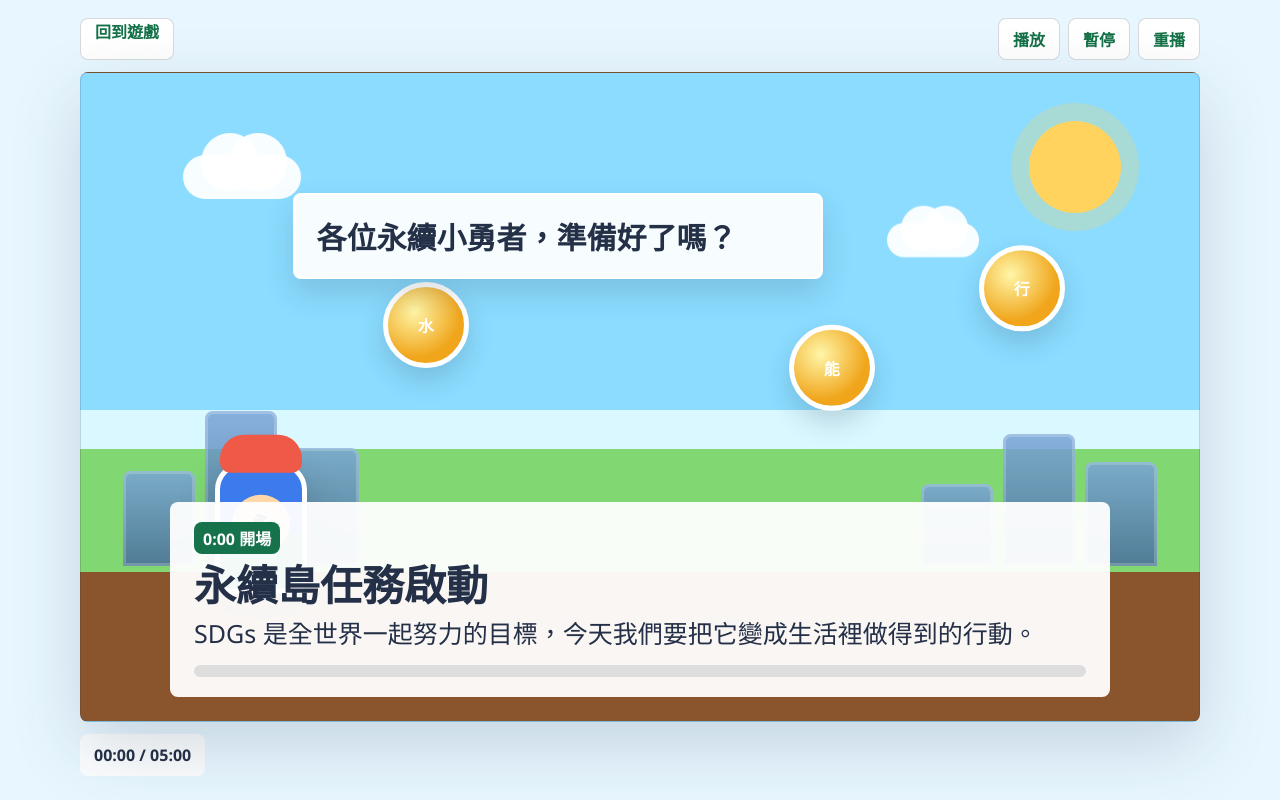
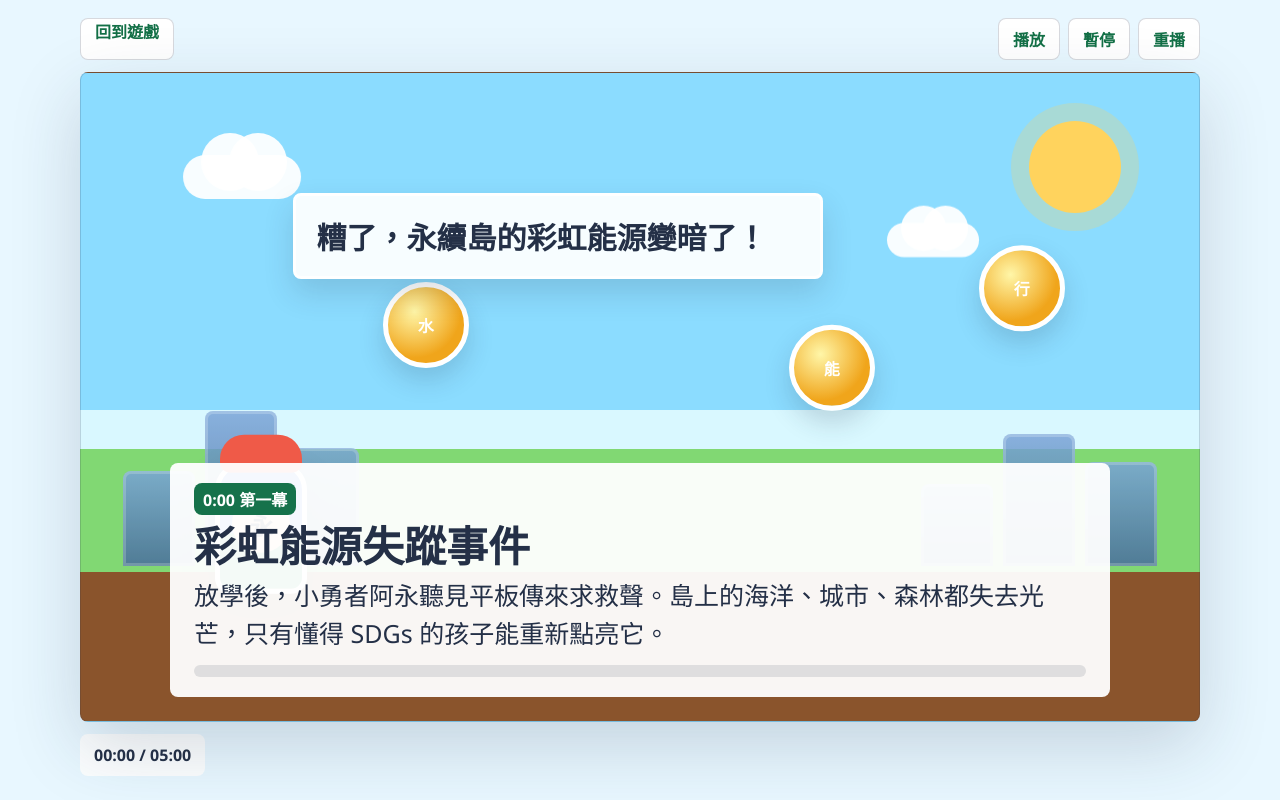
Before and after one commit to lexoslexus/sdgs-rpg-classroom, a website: page public/teaching-video.html in a window 1280 px wide. Drawn offline with Linux system fonts and the light colour scheme.

Commit message:
Make teaching video story-driven

```diff
--- a/public/teaching-video.html
+++ b/public/teaching-video.html
@@ -79,11 +79,11 @@
         <div class="city"><div class="building"></div><div class="building"></div><div class="building"></div><div class="building"></div><div class="building"></div><div class="building"></div></div>
         <div class="orb one" id="orbOne">水</div><div class="orb two" id="orbTwo">能</div><div class="orb three" id="orbThree">行</div>
         <div class="hero"><div class="face">永</div></div>
-        <div class="speech" id="speech">準備開始永續島任務！</div>
+        <div class="speech" id="speech">糟了，永續島的彩虹能源變暗了！</div>
         <article class="caption-card">
           <span class="label" id="sceneLabel">開場</span>
-          <h1 id="sceneTitle">永續島任務啟動</h1>
-          <p id="caption">今天我們要用五分鐘，認識 SDGs 和環境行動。</p>
+          <h1 id="sceneTitle">彩虹能源失蹤事件</h1>
+          <p id="caption">小勇者阿永收到求救訊號，必須用 SDGs 智慧找回永續島的彩虹能源。</p>
           <div class="progress"><div class="bar" id="bar"></div></div>
         </article>
       </section>
@@ -91,16 +91,16 @@
     </main>
     <script>
       const scenes = [
-        ["0:00 開場","永續島任務啟動","各位永續小勇者，準備好了嗎？","SDGs 是全世界一起努力的目標，今天我們要把它變成生活裡做得到的行動。"],
-        ["0:30 水與海洋","守護乾淨的水","河川和海洋不是垃圾桶！","淨溪、減塑、正確回收，可以保護河川、海洋生物，也保護我們自己的健康。"],
-        ["1:00 城市與交通","讓城市更好走、更好生活","綠地、人行道和低碳交通很重要！","公園、行道樹、安全步道、大眾運輸，能讓城市更健康也更安全。"],
-        ["1:30 責任消費","買東西前，先想一想","少拿、重複用、選耐用！","責任消費不是什麼都不買，而是減少浪費，讓物品被更久、更好地使用。"],
-        ["2:00 氣候行動","面對變熱的地球","節能，也要學會調適！","關燈、節電、遮蔭、補水、高溫警示，都是面對氣候變遷的行動。"],
-        ["2:30 生態保育","森林、濕地和昆蟲都是夥伴","生物多樣性讓地球更有韌性！","森林能儲存碳，濕地能調節水分，授粉昆蟲能幫助植物結果。"],
-        ["3:00 公平與參與","永續也要公平","公共問題，需要大家一起討論。","環境污染、防災、資源分配，都要看見不同人的需求，並讓居民參與。"],
-        ["3:30 資料判讀","看到資訊，先查證","不要急著轉傳！","看圖表要確認時間、單位、來源；看網路消息要查證，避免錯誤資訊擴散。"],
-        ["4:00 設計行動","把知識變成行動方案","目標、分工、時間表、檢核！","好的永續行動要有明確目標、分工、時間表和檢核方式，才能真的改變生活。"],
-        ["4:30 結尾","準備闖關！","用知識守護永續島！","等一下進入遊戲時，請用剛剛學到的觀念，完成 20 題永續任務。"]
+        ["0:00 第一幕","彩虹能源失蹤事件","糟了，永續島的彩虹能源變暗了！","放學後，小勇者阿永聽見平板傳來求救聲。島上的海洋、城市、森林都失去光芒，只有懂得 SDGs 的孩子能重新點亮它。"],
+        ["0:30 第二幕","海龜阿藍的瓶子迷宮","阿永，幫我把海上的塑膠怪移開！","阿永遇見海龜阿藍，被寶特瓶和吸管圍住。阿永想起減塑、回收和淨灘行動，第一顆水之光終於亮了起來。"],
+        ["1:00 第三幕","熱呼呼的灰色城市","這座城市太熱了，大家都快沒力氣了！","下一站是灰色城市。路上都是車，樹蔭很少。阿永選擇步行友善道路、公園綠地和大眾運輸，讓城市慢慢降溫。"],
+        ["1:30 第四幕","亂買魔王的閃亮商店","買越多就越厲害嗎？先等一下！","亂買魔王用新奇商品誘惑大家。阿永發現真正的勇者會先想需要不需要、能不能重複使用、是不是耐用，責任消費打敗了浪費。"],
+        ["2:00 第五幕","高溫火球來襲","節能和調適，要一起出招！","天空掉下高溫火球。阿永帶同學關燈節電、補水休息、增加遮蔭，也提醒大家看高溫警示。氣候行動不是口號，是保護生命的招式。"],
+        ["2:30 第六幕","沉默的森林精靈","沒有昆蟲和濕地，森林會失去聲音。","森林裡安靜得奇怪。阿永找到被破壞的棲地，明白森林能儲碳，濕地能調節水分，授粉昆蟲能幫植物結果。生物朋友回來了。"],
+        ["3:00 第七幕","看不見的居民心聲","永續，也要聽見每個人的需要。","阿永到了防災村，發現老人、小孩和住在低窪地區的人需要不同幫助。公共問題要公開資訊、一起討論，才會公平。"],
+        ["3:30 第八幕","謠言黑霧的陷阱","別急著轉傳，先查證！","黑霧怪丟出一張奇怪圖表，說城市明天一定完蛋。阿永檢查時間、單位、來源，發現是假消息。資料判讀讓黑霧消散。"],
+        ["4:00 第九幕","最後的行動卷軸","只有計畫，才能讓願望成真。","彩虹能源還差最後一塊。阿永寫下校園減塑任務：目標、分工、時間表和檢核方式。大家一起行動，永續島開始發光。"],
+        ["4:30 完結篇","換你成為永續小勇者","接下來，輪到你闖關了！","阿永把彩虹徽章交給全班。下一關有二十題任務，請用剛剛故事裡的線索，守護海洋、城市、森林和我們的未來。"]
       ];
       const sceneLength = 30, totalSeconds = scenes.length * sceneLength;
       let startedAt = 0, elapsedBeforePause = 0, rafId = 0, playing = false, spokenScene = -1;
```
